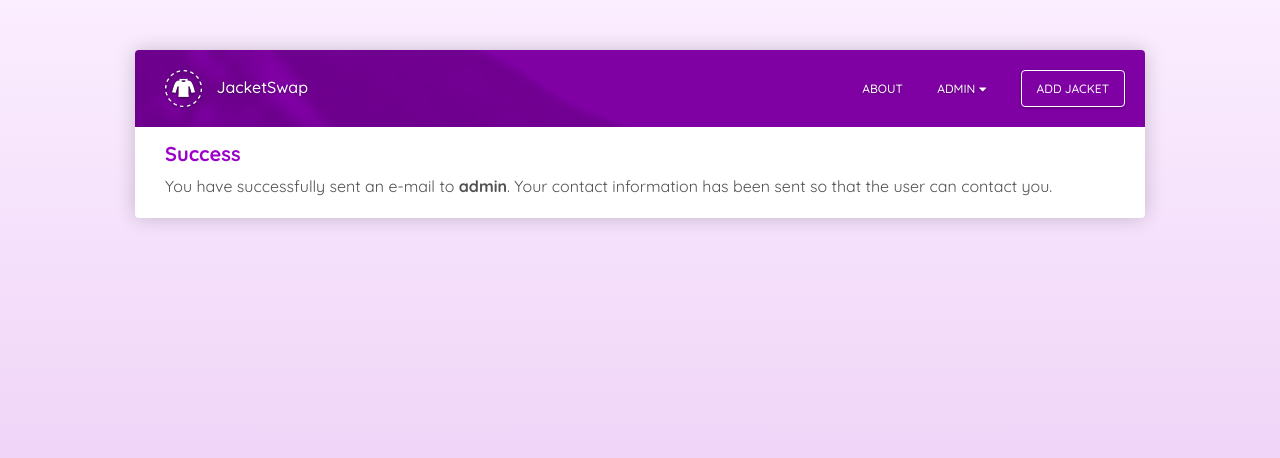
After one commit to standerksen/jacketswap, a Django app: page /jacket/claim/8/ in a window 1280 px wide. The commit adds this page. Shown: the top 458 px of the page. Run offline with Django 3.2, Linux system fonts and the light colour scheme; a user stored in the database is signed in; data comes from the database, SQL or seed files in the repository; both versions use the stored data as it was after the commit; some libraries are stand-ins or nearby versions.

Commit message:
Finished

```diff
--- a/jacket/urls.py
+++ b/jacket/urls.py
@@ -9,4 +9,5 @@ urlpatterns = [
     path('create/', views.JacketCreate.as_view(), name='create'),
     path('search/', views.search_results, name='search'),
     path('return/<int:jacket_id>/', views.mark_returned, name='return'),
+    path('claim/<int:jacket_id>/', views.claim_jacket, name='claim'),
 ]
--- a/jacket/views.py
+++ b/jacket/views.py
@@ -1,4 +1,7 @@
 from django.shortcuts import render, redirect, get_object_or_404
+from django.conf import settings
+from django.core.mail import send_mail
+from django.urls import reverse
 from django.views import generic
 from simple_search import search_filter
 from .models import Jacket
@@ -74,3 +77,14 @@ def mark_returned(request, jacket_id):
         return redirect('jacket:details', pk=jacket_id)
     else:
         return redirect('index')
+
+
+def claim_jacket(request, jacket_id):
+    user = request.user
+    jacket = get_object_or_404(Jacket, pk=jacket_id)
+    subject = 'New response on JacketSwap!'
+    message = 'Dear ' + jacket.added_by.username + ',\n\nJacketSwap user ' + user.username + ' responded to your jacket post on JacketSwap.\nCheck out your post here: ' + request.build_absolute_uri(reverse('jacket:details', args=[jacket_id])) + '\nYou can contact ' + user.username + ' by sending an e-mail to: ' + user.email + '\n\nKind regards,\n\nJacketSwap'
+    from_email = settings.EMAIL_HOST_USER
+    send_mail(subject, message, from_email, ['standerksen@outlook.com', user.email], fail_silently=False)
+
+    return render(request, 'jacket/claimed.html', {'jacket': jacket})
--- a/jacketswap/settings.py
+++ b/jacketswap/settings.py
@@ -27,6 +27,11 @@ DEBUG = True
 
 ALLOWED_HOSTS = []
 
+EMAIL_HOST = 'smtp.gmail.com'
+EMAIL_HOST_USER = 'jacketswap@gmail.com'
+EMAIL_HOST_PASSWORD = 'JacketSwap-mailer'
+EMAIL_PORT = 587
+EMAIL_USE_TLS = True
 
 # Application definition
 
--- a/jacketswap/static/generic/css/base.css
+++ b/jacketswap/static/generic/css/base.css
@@ -24,6 +24,10 @@ p:last-child {
 
 h1, h2, h3, h4, h5, h6 {
     color: var(--accent-color);
+    font-weight: 700;
+}
+
+.bold {
     font-weight: 700;
 }
 
--- /dev/null
+++ b/jacketswap/templates/jacket/claimed.html
@@ -0,0 +1,13 @@
+{% extends "generic/base.html" %}
+
+{% block title %}About &middot; JacketSwap{% endblock %}
+
+{% block content %}
+    <div class="col-lg-12">
+        <h5>Success</h5>
+        <p>
+            You have successfully sent an e-mail to <span class="bold">{{ jacket.added_by.username }}</span>. Your
+            contact information has been sent so that the user can contact you.
+        </p>
+    </div>
+{% endblock %}
--- a/jacketswap/templates/jacket/details.html
+++ b/jacketswap/templates/jacket/details.html
@@ -39,8 +39,8 @@
                 <span class="user-username">{{ object.added_by.username }}</span>
             </div>
             <div class="col-lg-12">
-                <form class="button-form" action="#">
-                    <button class="btn button-primary" {% if user.pk == object.added_by_id or object.returned %}disabled{% endif %}>
+                <form class="button-form" action="{% url 'jacket:claim' object.pk %}">
+                    <button class="btn button-primary" {% if user.pk == object.added_by_id or object.returned %}disabled{% endif %} onclick="return confirm('By claiming this jacket, JacketSwap will send your e-mail address to the user that posted this jacket. Are you sure you want to continue?')">
                         {% if object.lost_found == 'lost' %}
                             I found this jacket!
                         {% else %}
```
Also changed, not shown: db.sqlite3, jacketswap/media/New-Wine-Red-Jacket-Men-Bomber-Veste-Homme2016-Spring-Autumn-Fashion-Mens-Slim-Fit-Zippe_43M4mCc.jpg (added).
